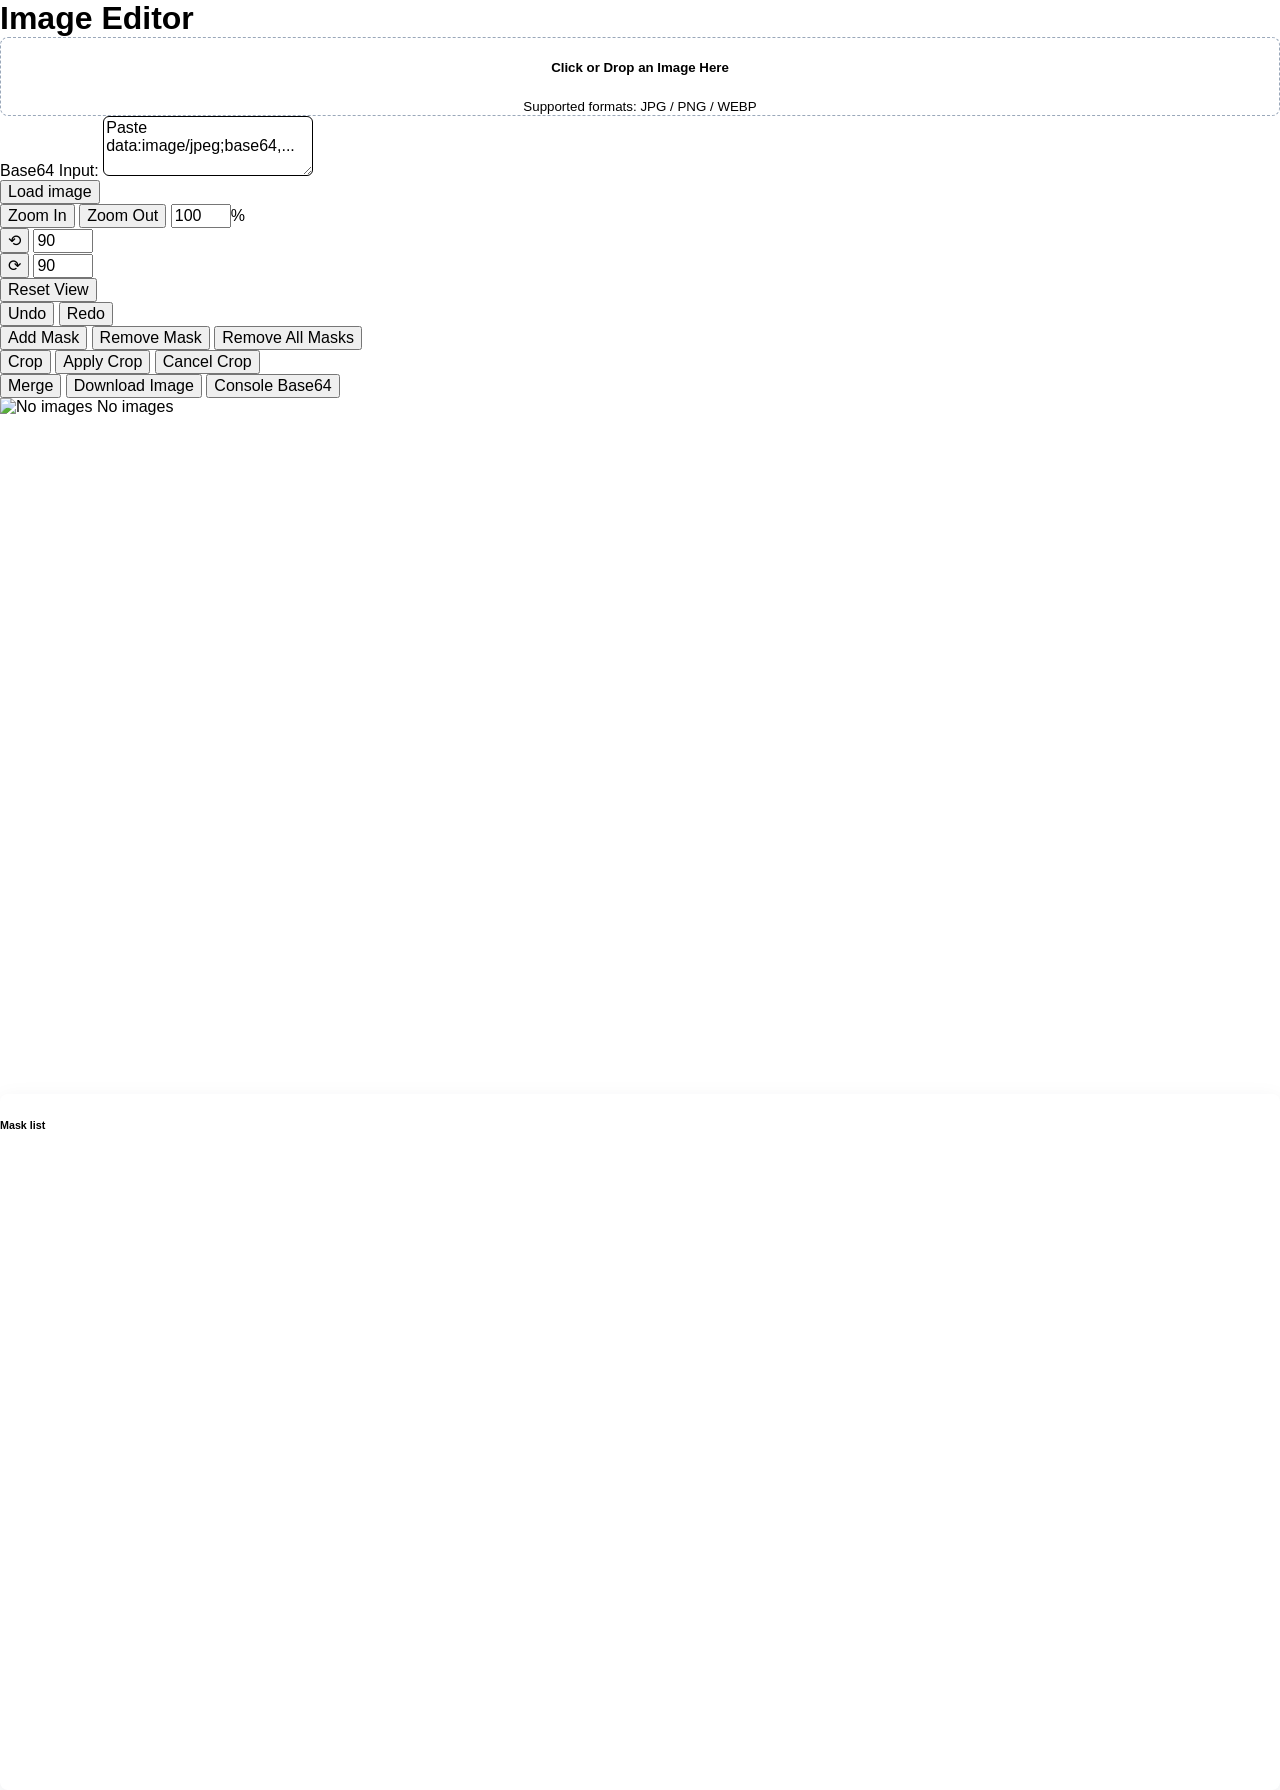
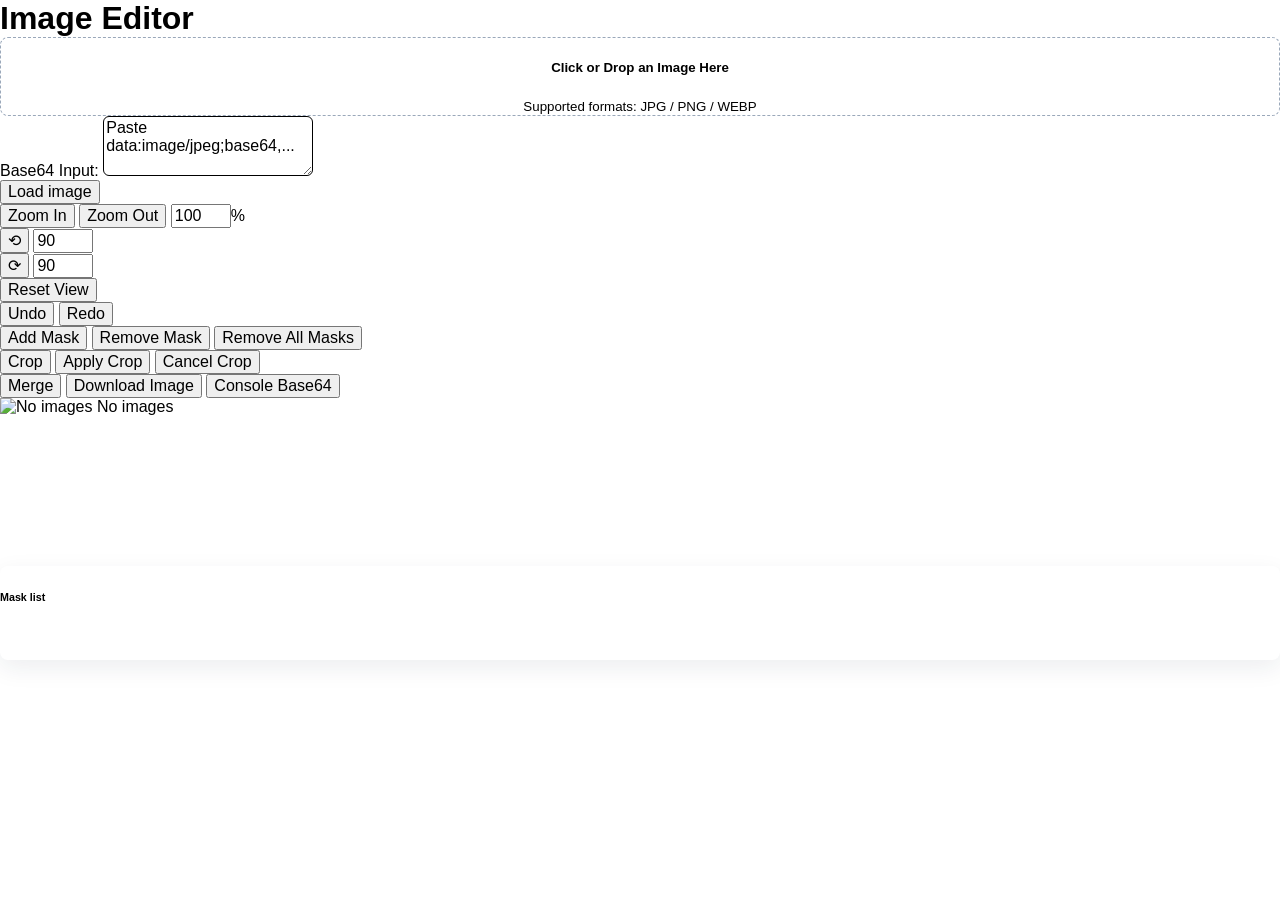

docs: renew the demo page

--- a/docs/css/style.css
+++ b/docs/css/style.css
@@ -445,19 +445,23 @@ input[type='number']::-webkit-inner-spin-button {
 
 .tool-panel {
     display: flex;
-    flex-wrap: nowrap;
-    gap: 6px;
-    align-items: center;
-    overflow-x: auto;
+    flex-direction: column;
+    gap: 5px;
+    align-items: stretch;
+    align-self: stretch;
+    height: var(--workspace-height);
+    overflow-x: hidden;
+    overflow-y: auto;
     padding: 8px;
     border-radius: 8px;
 }
 
 .tool-group {
-    display: inline-flex;
-    align-items: center;
+    display: grid;
+    grid-template-columns: repeat(3, minmax(0, 1fr));
     gap: 4px;
-    min-height: 36px;
+    width: 100%;
+    min-width: 0;
     padding: 3px;
     border: 1px solid var(--panel-border);
     border-radius: 8px;
@@ -465,13 +469,19 @@ input[type='number']::-webkit-inner-spin-button {
 }
 
 .tool-button {
-    min-height: 30px;
-    padding: 4px 10px;
+    position: relative;
+    display: inline-flex;
+    width: 100%;
+    min-width: 0;
+    min-height: 32px;
+    align-items: center;
+    justify-content: center;
+    padding: 0;
     border: 1px solid var(--control-border);
     border-radius: 6px;
     background: var(--control-bg);
     color: var(--text);
-    white-space: nowrap;
+    line-height: 1;
 }
 
 .tool-button:hover {
@@ -495,16 +505,34 @@ input[type='number']::-webkit-inner-spin-button {
 }
 
 .icon-button {
-    width: 38px;
-    padding-right: 0;
-    padding-left: 0;
+    width: 100%;
     text-align: center;
+}
+
+.tool-button svg,
+.tool-icon {
+    width: 18px;
+    height: 18px;
+    flex: 0 0 auto;
+    stroke-width: 2;
+}
+
+.tool-label {
+    position: absolute;
+    width: 1px;
+    height: 1px;
+    padding: 0;
+    overflow: hidden;
+    clip: rect(0, 0, 0, 0);
+    clip-path: inset(50%);
+    border: 0;
+    white-space: nowrap;
 }
 
 .scale-readout {
     display: inline-flex;
     align-items: center;
-    min-height: 30px;
+    min-height: 32px;
     border: 1px solid var(--control-border);
     border-radius: 6px;
     overflow: hidden;
@@ -512,7 +540,8 @@ input[type='number']::-webkit-inner-spin-button {
 }
 
 #scalePercentageInput {
-    width: 54px;
+    width: 100%;
+    min-width: 0;
     border: 0;
     background: var(--panel-bg);
     color: var(--text);
@@ -531,8 +560,9 @@ input[type='number']::-webkit-inner-spin-button {
 }
 
 .tool-input {
-    width: 58px;
-    min-height: 30px;
+    width: 100%;
+    min-width: 0;
+    min-height: 32px;
     border: 1px solid var(--control-border);
     border-radius: 6px;
     background: var(--panel-bg);
@@ -541,8 +571,10 @@ input[type='number']::-webkit-inner-spin-button {
 }
 
 .tool-select {
-    width: 108px;
-    min-height: 30px;
+    grid-column: 1 / -1;
+    width: 100%;
+    min-width: 0;
+    min-height: 32px;
     border-color: var(--control-border);
     background-color: var(--panel-bg);
     color: var(--text);
@@ -550,7 +582,8 @@ input[type='number']::-webkit-inner-spin-button {
 
 .mosaic-control {
     display: inline-flex;
-    min-height: 30px;
+    grid-column: 1 / -1;
+    min-height: 29px;
     align-items: center;
     gap: 6px;
     padding: 0 8px;
@@ -564,7 +597,9 @@ input[type='number']::-webkit-inner-spin-button {
 }
 
 .mosaic-control input {
-    width: 92px;
+    width: auto;
+    min-width: 0;
+    flex: 1 1 auto;
     accent-color: var(--accent);
 }
 
@@ -572,9 +607,18 @@ input[type='number']::-webkit-inner-spin-button {
     cursor: not-allowed;
 }
 
+.zoom-group {
+    grid-template-columns: 32px minmax(58px, 1fr) 32px;
+}
+
+.rotation-group {
+    grid-template-columns: repeat(4, minmax(0, 1fr));
+}
+
 .workspace-grid {
     display: grid;
-    grid-template-columns: minmax(0, 1fr) minmax(185px, 230px);
+    --workspace-height: clamp(500px, calc(100vh - 156px), 860px);
+    grid-template-columns: minmax(132px, 154px) minmax(0, 1fr) minmax(150px, 184px);
     gap: 8px;
     min-height: 0;
     flex: 1;
@@ -595,20 +639,20 @@ input[type='number']::-webkit-inner-spin-button {
 
 #canvasWrapper {
     width: 100%;
-    height: clamp(460px, calc(100vh - 204px), 820px);
+    height: var(--workspace-height);
 }
 
 #imageContainer {
     position: relative;
     width: 100%;
-    height: clamp(460px, calc(100vh - 204px), 820px);
+    height: var(--workspace-height);
     overflow: auto;
 }
 
 .placeholder-panel {
     display: flex;
     width: 100%;
-    height: clamp(460px, calc(100vh - 204px), 820px);
+    height: var(--workspace-height);
     background: var(--panel-bg);
 }
 
@@ -645,20 +689,20 @@ input[type='number']::-webkit-inner-spin-button {
     display: flex;
     min-height: 0;
     flex-direction: column;
-    height: clamp(460px, calc(100vh - 204px), 820px);
+    height: var(--workspace-height);
     overflow: hidden;
 }
 
 .maskListContainer h2 {
-    padding: 10px 12px;
+    padding: 9px 10px;
     border-bottom: 1px solid var(--panel-border);
     background: var(--panel-muted-bg);
-    font-size: 14px;
+    font-size: 13px;
     font-weight: 700;
 }
 
 #maskList {
-    min-width: 150px;
+    min-width: 0;
     overflow: auto;
     border: 0;
     border-radius: 0;
@@ -666,11 +710,13 @@ input[type='number']::-webkit-inner-spin-button {
 
 .mask-item {
     cursor: pointer;
-    padding: 9px 12px;
+    padding: 8px 10px;
     border: 0;
     border-bottom: 1px solid var(--panel-border);
     color: var(--text);
     background: var(--panel-bg);
+    font-size: 13px;
+    overflow-wrap: anywhere;
     transition:
         background-color 0.12s ease,
         color 0.12s ease;
@@ -681,7 +727,8 @@ input[type='number']::-webkit-inner-spin-button {
     color: var(--accent-strong);
 }
 
-.mask-item.selected {
+.mask-item.selected,
+.mask-item.active {
     background: var(--accent);
     color: #ffffff;
 }
@@ -697,6 +744,17 @@ canvas {
 
     .base64-panel {
         grid-column: 1 / -1;
+    }
+}
+
+@media (max-width: 980px) {
+    .workspace-grid {
+        grid-template-columns: minmax(124px, 146px) minmax(0, 1fr);
+    }
+
+    .maskListContainer {
+        grid-column: 1 / -1;
+        height: 180px;
     }
 }
 
@@ -718,14 +776,6 @@ canvas {
     .layout-switcher {
         min-height: 42px;
     }
-
-    .workspace-grid {
-        grid-template-columns: 1fr;
-    }
-
-    .maskListContainer {
-        height: 220px;
-    }
 }
 
 @media (max-width: 720px) {
@@ -741,20 +791,32 @@ canvas {
     #loadImageButton {
         min-height: 38px;
     }
+}
+
+@media (max-width: 560px) {
+    .workspace-grid {
+        --workspace-height: 460px;
+        grid-template-columns: 1fr;
+    }
+
+    .tool-panel,
+    .maskListContainer {
+        height: auto;
+    }
 
     .tool-panel {
-        align-items: stretch;
-        flex-direction: column;
-        overflow-x: visible;
+        flex-flow: row wrap;
+        align-items: flex-start;
+        overflow: visible;
     }
 
     .tool-group {
-        width: 100%;
-        flex-wrap: wrap;
+        width: auto;
+        flex: 1 1 136px;
     }
 
-    .tool-button {
-        flex: 1 1 auto;
+    .maskListContainer {
+        min-height: 180px;
     }
 
     #imageContainer,
